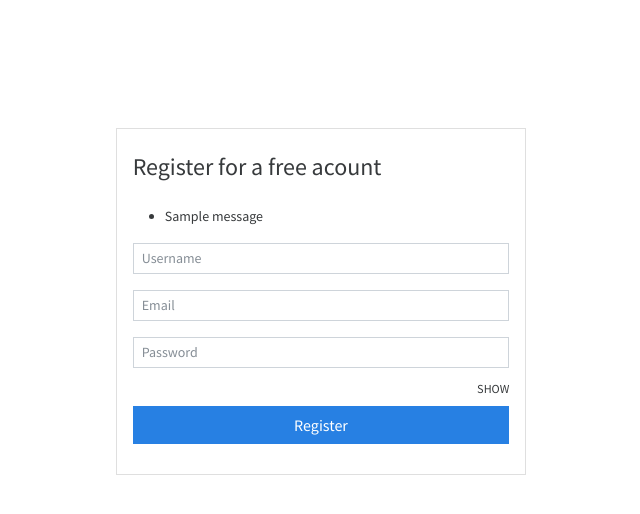
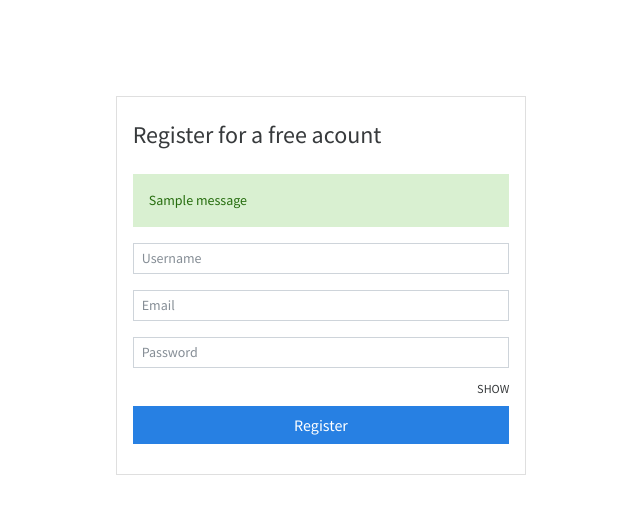
Before and after one commit to ajo01/SaveSavvy, a Django app: page /auth/register in a window 1280 px wide. Shown: the top 514 px of the page, without its empty margins (319-959 px from the left). Run offline with Django 3.2, Linux system fonts and the light colour scheme; tables that the repository leaves empty hold one stand-in row (values such as "Sample post"); one stand-in notice (Sample message) is shown; some libraries are stand-ins or nearby versions.

Commit message:
different colors for different messsages & messages formatting

```diff
--- a/expensesmanager/auth/views.py
+++ b/expensesmanager/auth/views.py
@@ -38,5 +38,8 @@ class RegistrationView(View):
         return render(request, 'auth/register.html')
 
     def post(self, request):
-        messages.success(request, "Success whatsapp")
+        messages.success(request, "Success app")
+        messages.warning(request, "app warning")
+        messages.info(request, "app info")
+        messages.error(request, "error whatsapp")
         return render(request, 'auth/register.html')
--- a/expensesmanager/templates/auth/register.html
+++ b/expensesmanager/templates/auth/register.html
@@ -2,7 +2,7 @@
 <div class="row mt-5">
   <div class="col-md-4"></div>
   <div class="col-md-4">
-    <div class="card" style="margin-top: 5rem">
+    <div class="card" style="margin-top: 3rem">
       <div class="card-body">
         <div class="card-title py-2">
           <h4>Register for a free acount</h4>
--- a/expensesmanager/templates/partials/_messages.html
+++ b/expensesmanager/templates/partials/_messages.html
@@ -1,10 +1,10 @@
 {% if messages %}
-<ul class="messages">
+<div class="messages">
     {% for message in messages %}
-    <li{% if message.tags %} class="{{ message.tags }}"{% endif %}>
+    <div{% if message.tags %} class="alert alert-sm alert-{{ message.tags }}"{% endif %}>
 
         {{ message }}
-    </li>
+    </div>
     {% endfor %}
-</ul>
+</div>
 {% endif %}
```
